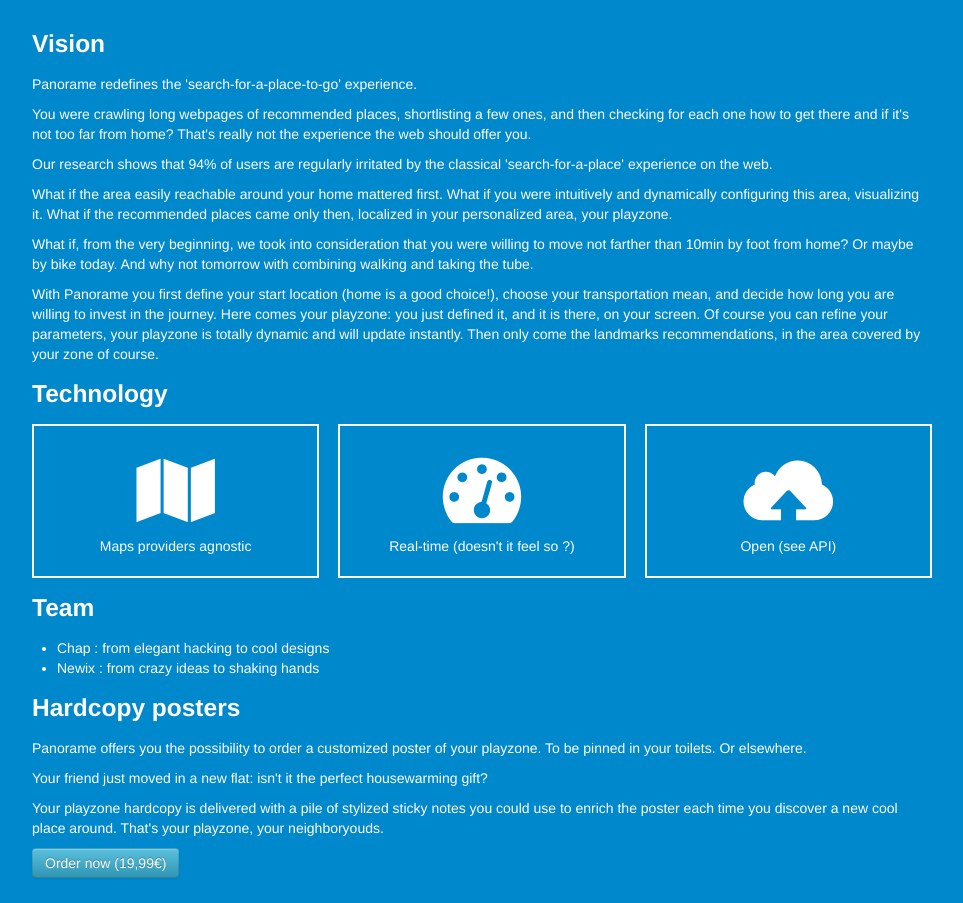
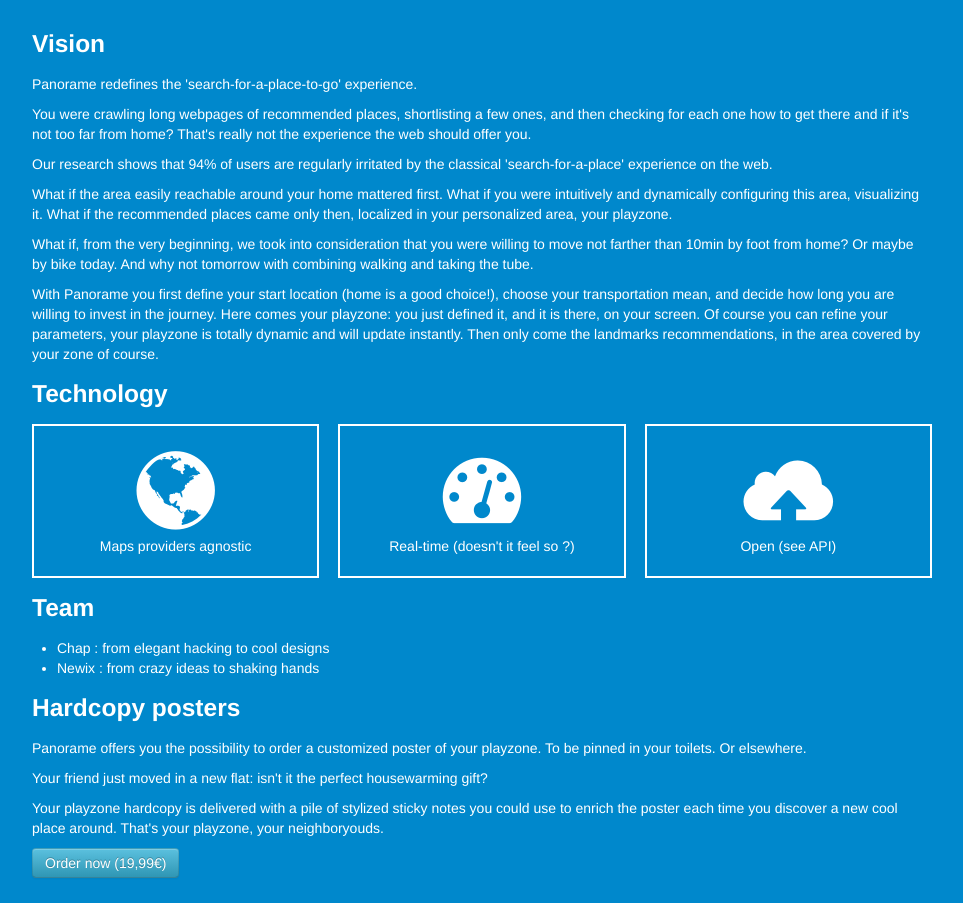
Before and after one commit to tchapi/panorame, a PHP site: template include/templates/pages/_about.php in a window 1280 px wide. Shown: the part 281-1184 px from the top of the page, without its empty margins (158-1121 px from the left). Run offline with PHP 8.4, Linux system fonts and the light colour scheme; the template is opened without the code that fills it, so the values that code supplies are empty; some libraries are stand-ins or nearby versions.

Commit message:
Change map icon to a better one (about page)

```diff
--- a/include/templates/pages/_about.php
+++ b/include/templates/pages/_about.php
@@ -31,7 +31,7 @@ Then only come the landmarks recommendations, in the area covered by your zone o
   <h3>Technology</h3>
 
   <div class="row-fluid icons">
-    <div class="span4 iconHolder"><div class="lsf bigIcon">map</div>Maps providers agnostic</div>
+    <div class="span4 iconHolder"><div class="lsf bigIcon">earth</div>Maps providers agnostic</div>
     <div class="span4 iconHolder"><div class="lsf bigIcon">dashboard</div>Real-time (doesn't it feel so ?)</div>
     <div class="span4 iconHolder"><div class="lsf bigIcon">cloud</div>Open (see API)</div>
   </div>
```
